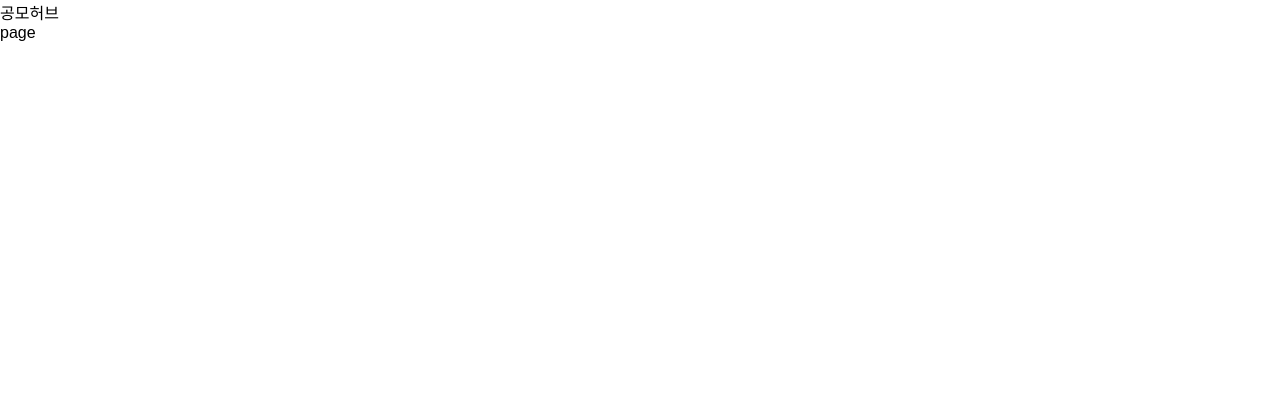
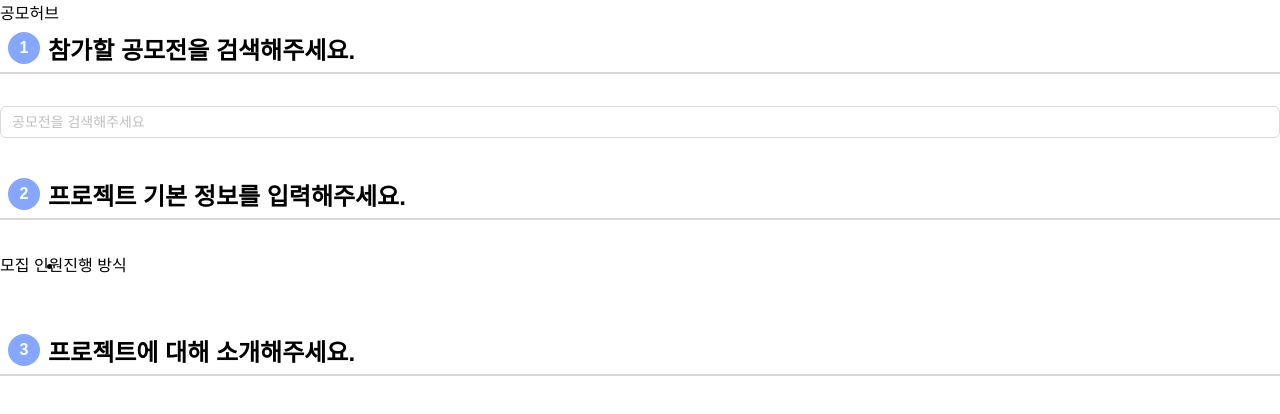
Before and after one commit to GongmoHub/front-web, a Next.js app: page /post/write in a window 1280 px wide. Shown: the top 414 px of the page. Built offline with nearby package versions, Linux system fonts and the light colour scheme.

Commit message:
✅ post/write 뼈대

```diff
--- a/src/app/post/[id]/page.tsx
+++ b/src/app/post/[id]/page.tsx
@@ -1,9 +1,9 @@
 import React from 'react'
-
-
 
 export default function page() {
   return (
-    <div>page</div>
+    <div>
+
+    </div>
   )
 }
--- a/src/app/post/write/page.tsx
+++ b/src/app/post/write/page.tsx
@@ -1,9 +1,56 @@
+'use client'
+
 import React from 'react'
-
-
+import './style.scss'
+import type { DatePickerProps } from 'antd';
+import { Input, DatePicker } from 'antd';
 
 export default function page() {
+  const onChange: DatePickerProps['onChange'] = (date, dateString) => {
+    console.log(date, dateString);
+  };
+
   return (
-    <div>page</div>
+    <div>
+      {/* 1 */}
+      <section>
+        <div className='section_title'>
+          <span className='order'>1</span>
+          <h2>참가할 공모전을 검색해주세요.</h2>
+        </div>
+        <div className='section_content'>
+          <Input placeholder="공모전을 검색해주세요" />
+        </div>
+      </section>
+      {/* 2 */}
+      <section>
+        <div className='section_title'>
+          <span className='order'>2</span>
+          <h2>프로젝트 기본 정보를 입력해주세요.</h2>
+        </div>
+        <div className='section_content'>
+          <ul className='list-line'>
+            <li className='list-item'>
+              <label htmlFor="">모집 인원</label>
+            </li>
+            <li className='list-item'>
+              <label htmlFor="">진행 방식</label>
+            </li>
+          </ul>
+          <ul className='list-line'>
+            <li></li>
+            {/* <DatePicker onChange={onChange} /> */}
+          </ul>
+        </div>
+
+      </section>
+      {/* 3 */}
+      <section >
+        <div className='section_title'>
+          <span className='order'>3</span>
+          <h2>프로젝트에 대해 소개해주세요.</h2>
+        </div>
+      </section>
+    </div>
   )
 }
--- /dev/null
+++ b/src/app/post/write/style.scss
@@ -0,0 +1,28 @@
+section {
+    .section_title{
+        display: flex;
+        align-items: center;
+        border-bottom: 2px solid #D9D9D9;
+
+        .order{
+            display: flex;
+            justify-content: center;
+            align-items: center;
+            height: 2rem;
+            width: 2rem;
+            margin: 0.5rem;
+            background-color: #85A7FF;
+            border-radius: 50%;
+            color: white;
+            font-weight: 700;
+        }
+    }
+
+    .section_content{
+        margin: 2rem 0rem;
+
+        .list-line{
+            display: flex;
+        }
+    }
+}
```
Also changed, not shown: package.json (+6 -4 lines), 1 other file (tests, documents, lock files or other folders).
